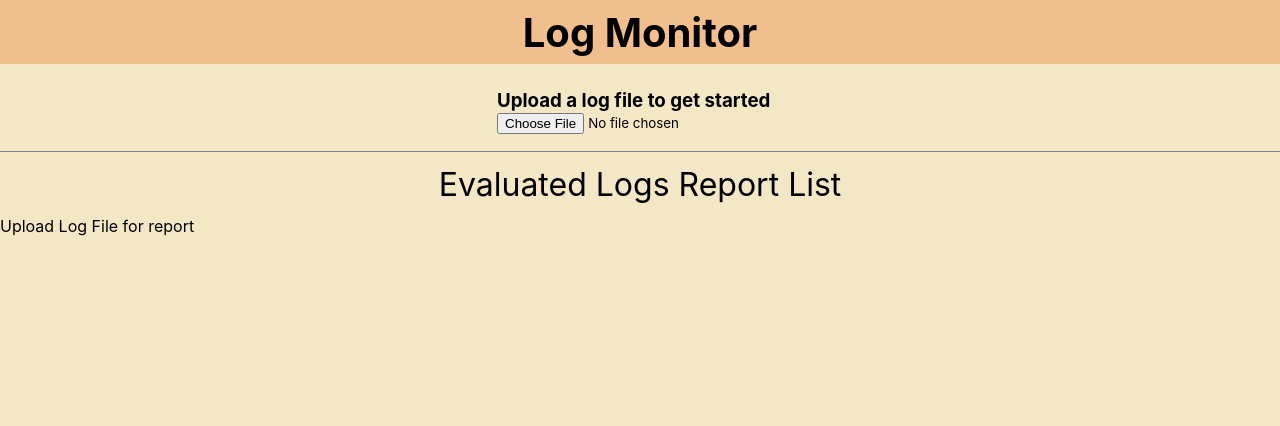
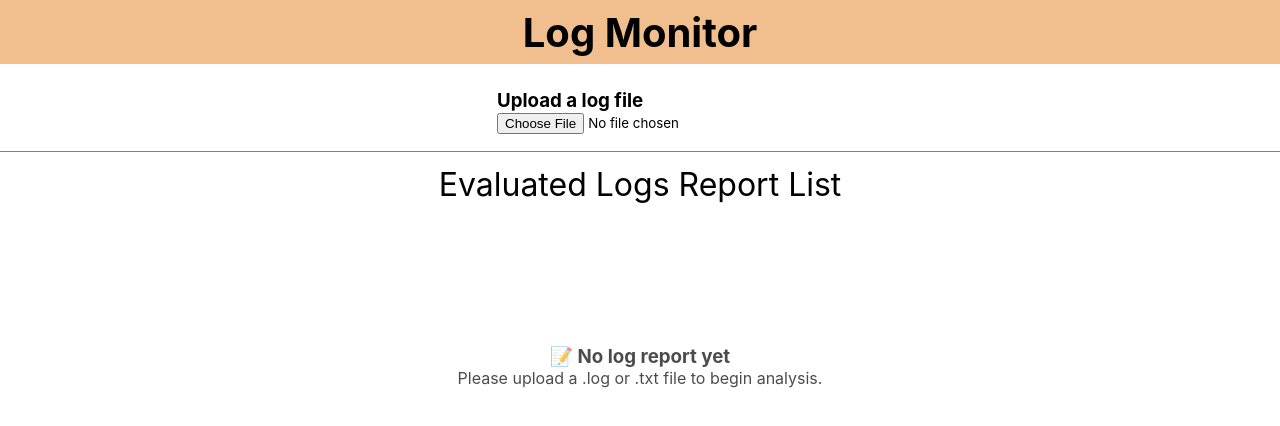
Before and after one commit to aniket30i/lseg-log-monitor, a React (Vite) app: page / in a window 1280 px wide. Shown: the top 426 px of the page. Built offline with nearby package versions, Linux system fonts and the light colour scheme.

Commit message:
loading animation for the delay in preparing the report and code clean up from index.css

```diff
--- a/src/App.css
+++ b/src/App.css
@@ -104,3 +104,20 @@ header {
   border-radius: 100%;
   border: 1px solid #000000;
 }
+
+.loader {
+  font-size: 1.2rem;
+  font-weight: bold;
+  animation: blink 1s infinite;
+  color: #333;
+}
+
+@keyframes blink {
+  0%,
+  100% {
+    opacity: 1;
+  }
+  50% {
+    opacity: 0.4;
+  }
+}
--- a/src/components/Monitor.tsx
+++ b/src/components/Monitor.tsx
@@ -54,7 +54,7 @@ const Monitor = () => {
             </>
           ) : (
             <div>
-              <h3>Upload a log file to get started</h3>
+              <h3>Upload a log file</h3>
               <input
                 type="file"
                 accept=".log, .txt"
@@ -69,11 +69,25 @@ const Monitor = () => {
         <label className="list-heading">Evaluated Logs Report List</label>
       </header>
 
-      <div>
-        {catergorizedLog ? (
+      <div
+        style={{
+          minHeight: "300px",
+          display: "flex",
+          justifyContent: "center",
+          alignItems: "center",
+        }}
+      >
+        {text && !catergorizedLog ? (
+          <div className="loader">
+            <span>⏳ Analyzing your logs... please wait</span>
+          </div>
+        ) : catergorizedLog ? (
           <EvaluatedList finalList={catergorizedLog} />
         ) : (
-          "Upload Log File for report"
+          <div style={{ textAlign: "center", opacity: 0.7 }}>
+            <h3>📝 No log report yet</h3>
+            <p>Please upload a .log or .txt file to begin analysis.</p>
+          </div>
         )}
       </div>
     </div>
--- a/src/index.css
+++ b/src/index.css
@@ -4,10 +4,3 @@
   box-sizing: border-box;
   font-family: "Inter", sans-serif;
 }
-:root {
-  --background-col: #f3e7c6;
-  --warn-col: #cab631;
-  --error-col: #ca844a;
-  --okay-col: #6cbe6c;
-  --text-lg: #d3d0d0;
-}
```
Also changed, not shown: 1 other file (tests, documents, lock files or other folders).
